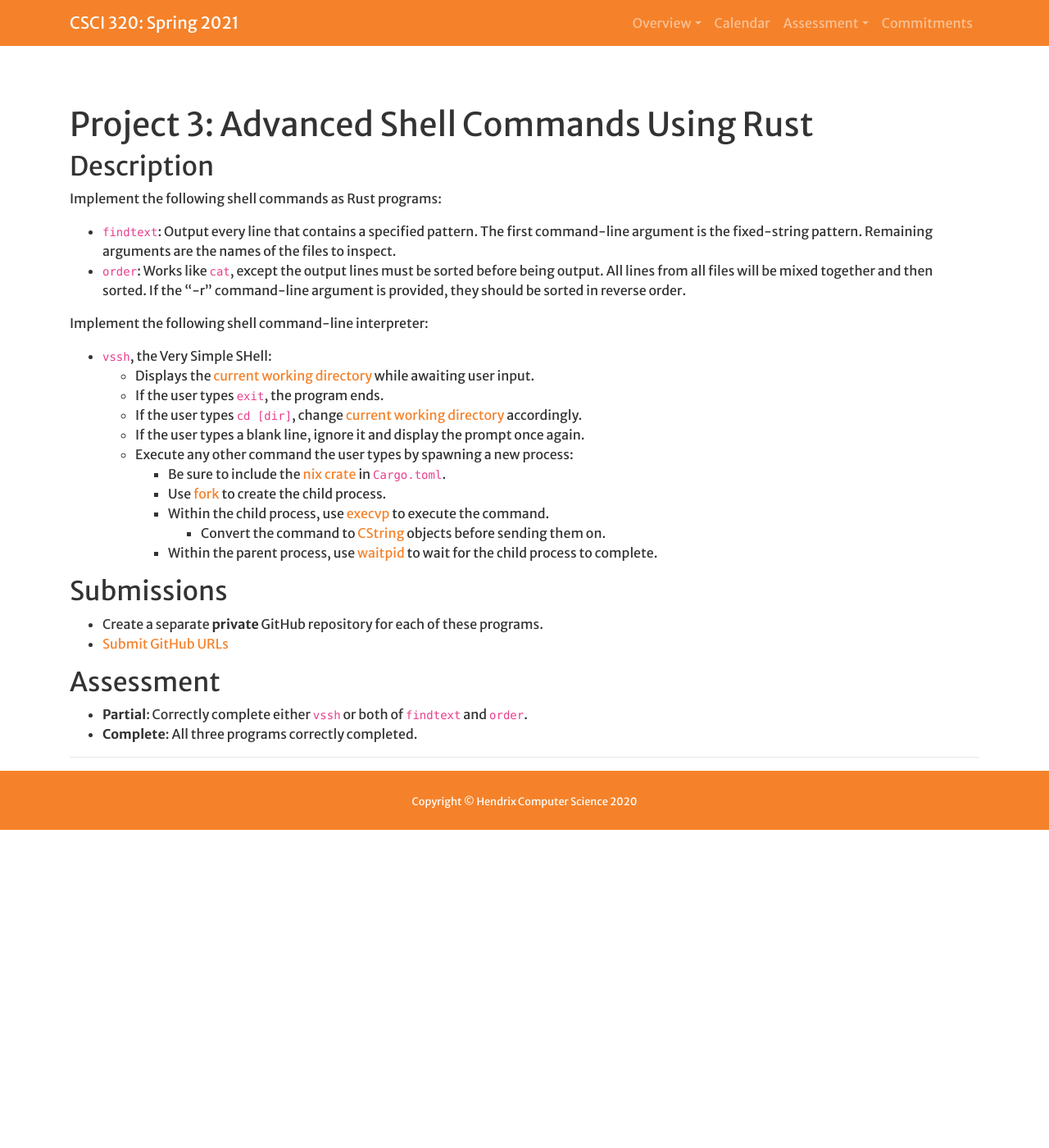
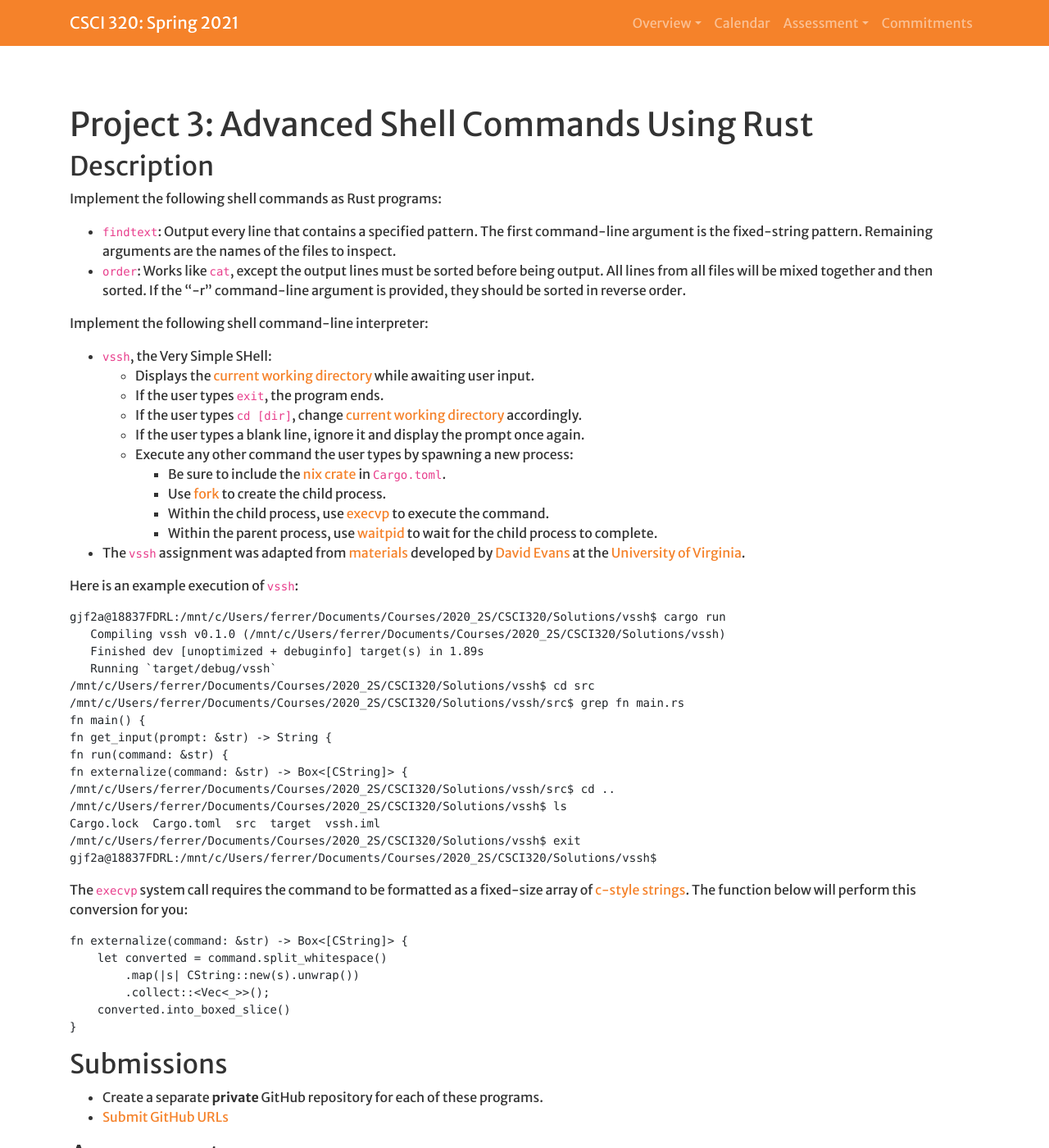
Before and after one commit to Hendrix-CS/csci320, a Jekyll site: the page built from projects/rust2.md, in a window 1280 px wide and 1400 px high. Shown: the whole window at 82% size. Built offline with Jekyll 4.4.1, drawn with Linux system fonts in a browser that asks for light colours; a script that is not in the unit is left out; our own code applies the rules of GitHub Pages for plain Markdown files.

Commit message:
Overhauled descriptions of the Unix shell assignments.

````diff
--- a/projects/rust2.md
+++ b/projects/rust2.md
@@ -21,8 +21,41 @@ Implement the following shell command-line interpreter:
     * Be sure to include the [nix crate](https://crates.io/crates/nix) in `Cargo.toml`.
 	* Use [fork](https://docs.rs/nix/0.19.1/nix/unistd/fn.fork.html) to create the child process.
 	* Within the child process, use [execvp](https://docs.rs/nix/0.19.1/nix/unistd/fn.execvp.html) to execute the command.
-	  * Convert the command to [CString](https://doc.rust-lang.org/std/ffi/struct.CString.html) objects before sending them on.
 	* Within the parent process, use [waitpid](https://docs.rs/nix/0.19.1/nix/sys/wait/fn.waitpid.html) to wait for the child process to complete.
+* The `vssh` assignment was adapted from [materials](http://rust-class.org/pages/ps2.html) developed by [David Evans](http://www.cs.virginia.edu/~evans/) at the [University of Virginia](https://engineering.virginia.edu/departments/computer-science).
+
+Here is an example execution of `vssh`:
+
+```
+gjf2a@18837FDRL:/mnt/c/Users/ferrer/Documents/Courses/2020_2S/CSCI320/Solutions/vssh$ cargo run
+   Compiling vssh v0.1.0 (/mnt/c/Users/ferrer/Documents/Courses/2020_2S/CSCI320/Solutions/vssh)
+   Finished dev [unoptimized + debuginfo] target(s) in 1.89s
+   Running `target/debug/vssh`
+/mnt/c/Users/ferrer/Documents/Courses/2020_2S/CSCI320/Solutions/vssh$ cd src
+/mnt/c/Users/ferrer/Documents/Courses/2020_2S/CSCI320/Solutions/vssh/src$ grep fn main.rs
+fn main() {
+fn get_input(prompt: &str) -> String {
+fn run(command: &str) {
+fn externalize(command: &str) -> Box<[CString]> {
+/mnt/c/Users/ferrer/Documents/Courses/2020_2S/CSCI320/Solutions/vssh/src$ cd ..
+/mnt/c/Users/ferrer/Documents/Courses/2020_2S/CSCI320/Solutions/vssh$ ls
+Cargo.lock  Cargo.toml  src  target  vssh.iml
+/mnt/c/Users/ferrer/Documents/Courses/2020_2S/CSCI320/Solutions/vssh$ exit
+gjf2a@18837FDRL:/mnt/c/Users/ferrer/Documents/Courses/2020_2S/CSCI320/Solutions/vssh$
+```
+
+The `execvp` system call requires the command to be formatted as a fixed-size array of
+[c-style strings](https://doc.rust-lang.org/std/ffi/struct.CString.html). The function
+below will perform this conversion for you:
+
+```
+fn externalize(command: &str) -> Box<[CString]> {
+    let converted = command.split_whitespace()
+        .map(|s| CString::new(s).unwrap())
+        .collect::<Vec<_>>();
+    converted.into_boxed_slice()
+}
+```
 
 ## Submissions
 * Create a separate **private** GitHub repository for each of these programs.
````
Also changed, not shown: index.md (+1 -1 lines), projects/rush.md (added, +118 -0 lines).
